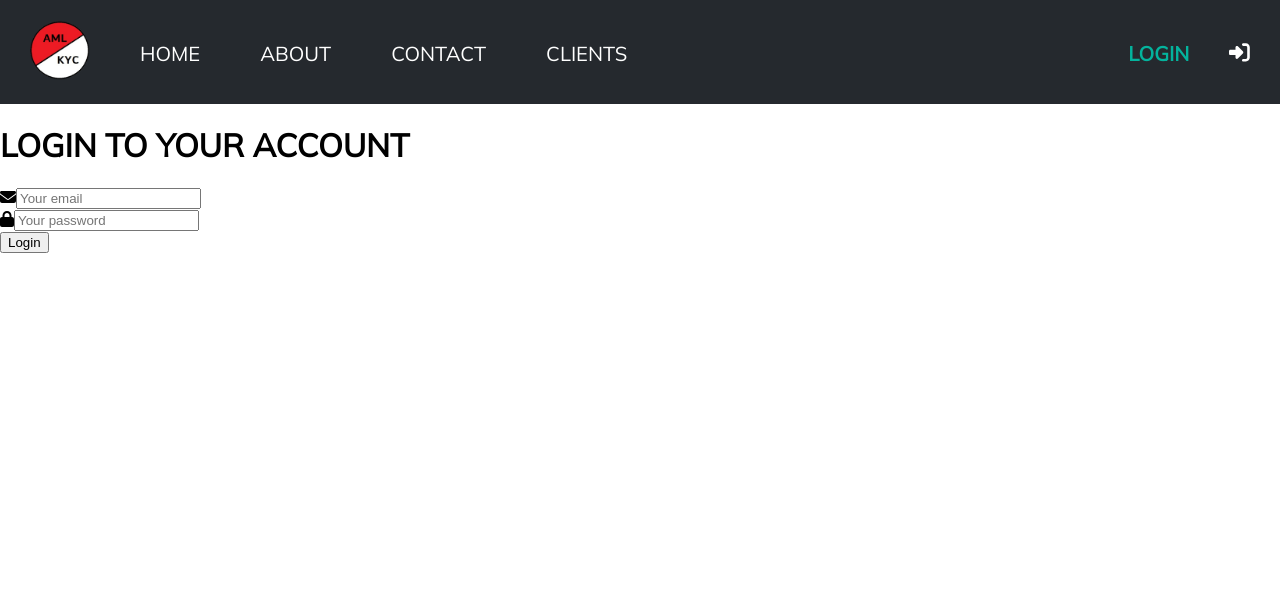
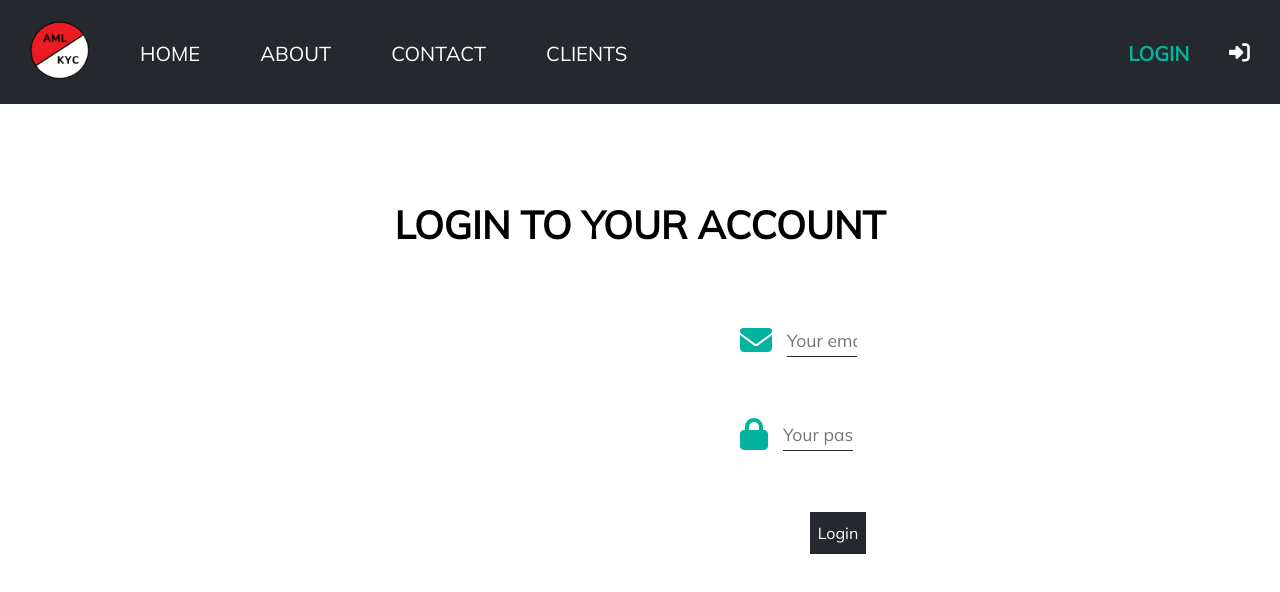
Before and after one commit to SheilaS3/Capstone, a React (Vite) app in the folder frontend/: page /login in a window 1280 px wide. Shown: the top 592 px of the page. Built offline with nearby package versions, Linux system fonts and the light colour scheme.

Commit message:
Added styles to login

```diff
--- a/frontend/src/components/pages/not-logged/login.jsx
+++ b/frontend/src/components/pages/not-logged/login.jsx
@@ -4,8 +4,10 @@ import { FontAwesomeIcon } from "@fortawesome/react-fontawesome";
 export default class Login extends Component {
     render() {
         return (
-            <div>
+            <div className='login-wrapper'>
+                <div className='title'>
                     <h1>LOGIN TO YOUR ACCOUNT</h1>
+                </div>
 
                 <form className="login-form-wrapper">
                     <div className="form-group">
--- /dev/null
+++ b/frontend/src/style/button.scss
@@ -0,0 +1,3 @@
+.btn {
+    @include base-btn();
+}
--- /dev/null
+++ b/frontend/src/style/login.scss
@@ -0,0 +1,32 @@
+.login-wrapper {
+    display: flex;
+    flex-direction: column;
+
+    .title {
+        text-align: center;
+        padding: 70px 0px 0px 0px;
+        font-size: 1.2em;
+    }
+
+    .login-form-wrapper {
+        display: grid;
+        grid-template-columns: 1fr;
+        @include input-element();
+        grid-gap: 40px;
+        padding: 50px 400px 0px 740px;
+
+        .form-group {
+            display: flex;
+
+            svg {
+                font-size: 2em;
+                color: $light-green;
+                margin-right: 15px;
+            }
+        }
+
+        .btn {
+            margin-left: 70px;
+        }
+    }
+}
--- a/frontend/src/style/main.scss
+++ b/frontend/src/style/main.scss
@@ -5,3 +5,5 @@
 @import "./home.scss";
 @import "./about.scss";
 @import "./contact.scss";
+@import "./button.scss";
+@import "./login.scss";
--- a/frontend/src/style/mixins.scss
+++ b/frontend/src/style/mixins.scss
@@ -0,0 +1,48 @@
+@mixin base-btn {
+    cursor: pointer;
+    height: 42px;
+    width: 40%;
+    font-family: "Mulish", sans-serif;
+    font-size: 1em;
+    font-weight: 500;
+    border: 1px solid transparent;
+    transition: all 0.5s ease-in-out;
+    background-color: $black;
+    color: white;
+
+    &:active, &:focus {
+        outline: none;
+    }
+
+    &:hover {
+        background-color: $light-green;
+    }
+}
+
+@mixin input-element {
+    input {
+        font-family: "Mulish", sans-serif;
+        color: $black;
+        padding: 5px 0px;
+        width: 50%;
+        border-top: 0px;
+        border-right: 0px;
+        border-left: 0px;
+        border-bottom: 1px solid $black;
+        background-color: transparent;
+        transition: 0.5s all ease-in-out;
+        font-size: 1.1em;
+        margin-bottom: 21px;
+
+        &:focus {
+            outline: none;
+            border-bottom: 1px solid $light-green;
+        }
+    }
+}
+
+@mixin base-grid() {
+    display: grid;
+    row-gap: 21px;
+    column-gap: 21px;
+}
```
Lines whose indentation alone changed are shown as unchanged.
